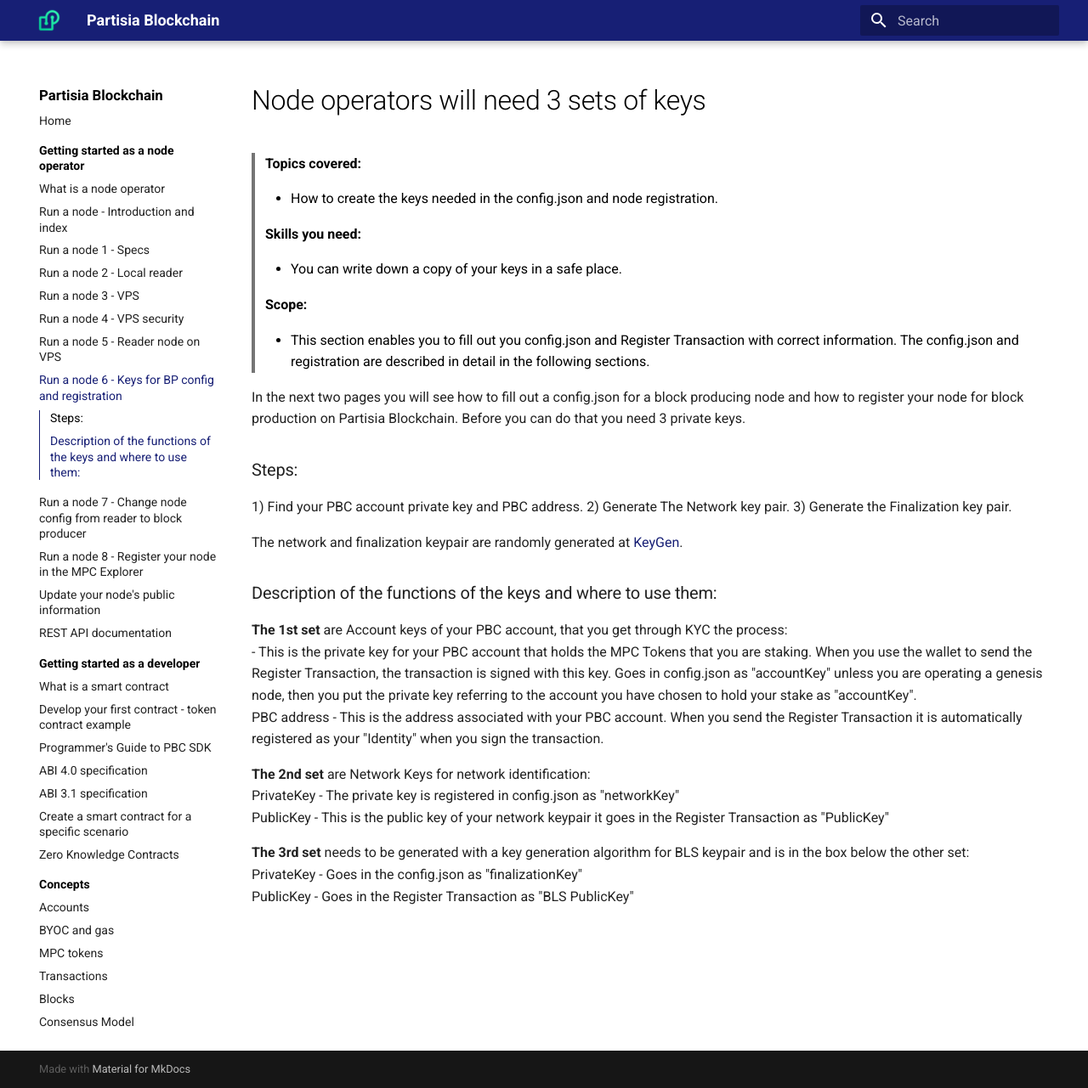
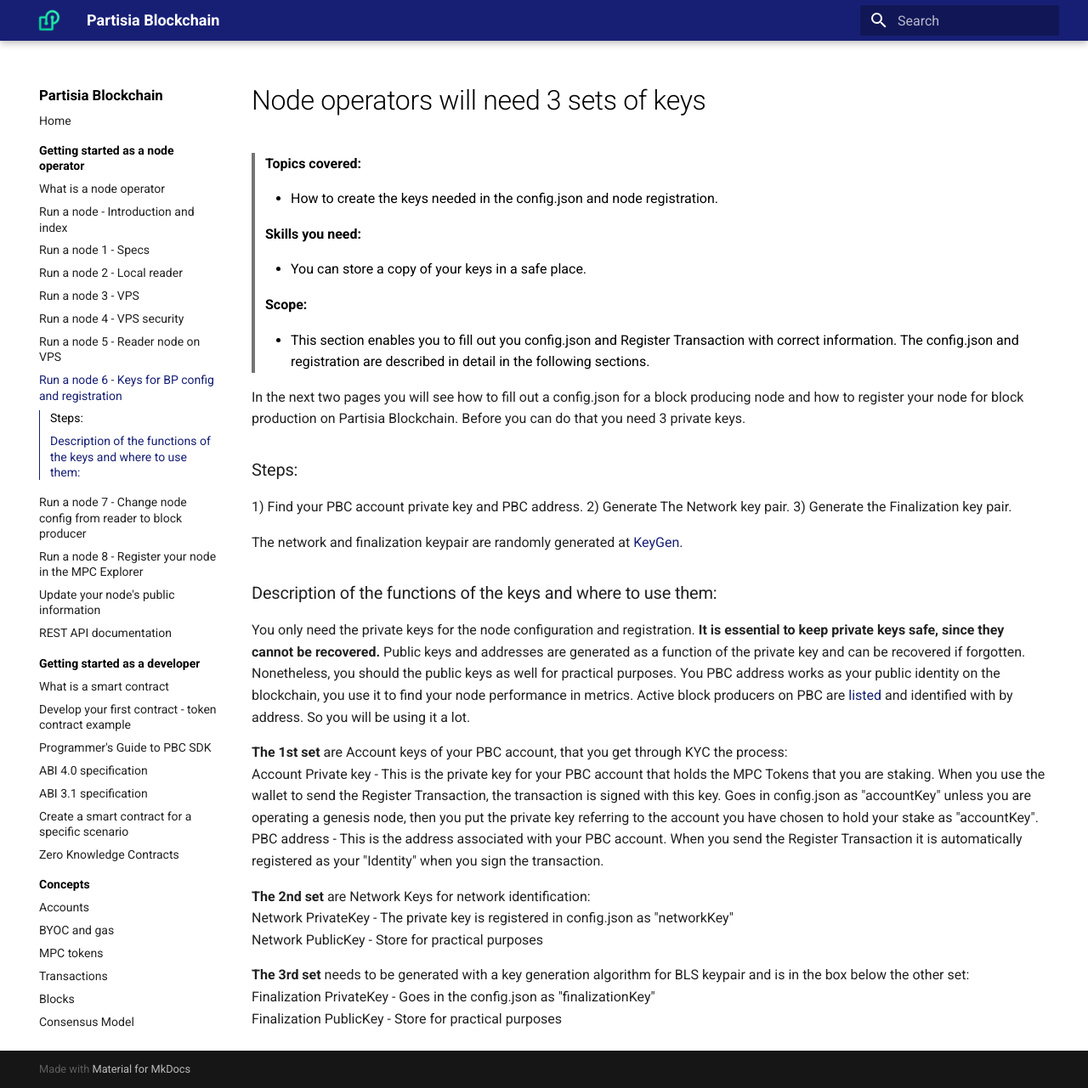
Before and after one commit to 0xSero/partisia-docs, an MkDocs documentation site: the page built from docs/operator-6-keys.md, in a window 1280 px wide and 1281 px high. Shown: the whole window at 85% size. Built offline with MkDocs 1.6.1 and Material for MkDocs 9.7.7, drawn with Linux system fonts in a browser that asks for light colours; a script that is not in the unit is left out.

Commit message:
Expanded introduction to guide

```diff
--- a/docs/operator-6-keys.md
+++ b/docs/operator-6-keys.md
@@ -6,7 +6,7 @@
 >
 >**Skills you need:**
 >
-> - You can write down a copy of your keys in a safe place.
+> - You can store a copy of your keys in a safe place.
 >
 >**Scope:**
 >
@@ -23,14 +23,16 @@
 
 ### Description of the functions of the keys and where to use them:
 
+You only need the private keys for the node configuration and registration. **It is essential to keep private keys safe, since they cannot be recovered.** Public keys and addresses are generated as a function of the private key and can be recovered if forgotten. Nonetheless, you should the public keys as well for practical purposes. You PBC address works as your public identity on the blockchain, you use it to find your node performance in metrics. Active block producers on PBC are [listed](https://mpcexplorer.com/validators) and identified with by address. So you will be using it a lot.
+
 **The 1st set**  are Account keys of your PBC account, that you get through KYC the process:
- - This is the private key for your PBC account that holds the MPC Tokens that you are staking. When you use the wallet to send the Register Transaction, the transaction is signed with this key. Goes in config.json as "accountKey" unless you are operating a genesis node, then you put the private key referring to the account you have chosen to hold your stake as "accountKey".
+Account Private key - This is the private key for your PBC account that holds the MPC Tokens that you are staking. When you use the wallet to send the Register Transaction, the transaction is signed with this key. Goes in config.json as "accountKey" unless you are operating a genesis node, then you put the private key referring to the account you have chosen to hold your stake as "accountKey".
 PBC address - This is the address associated with your PBC account. When you send the Register Transaction it is automatically registered as your "Identity" when you sign the transaction.
 
 **The 2nd set** are Network Keys for network identification:
-PrivateKey - The private key is registered in config.json as "networkKey"
-PublicKey - This is the public key of your network keypair it goes in the Register Transaction as "PublicKey"
+Network PrivateKey - The private key is registered in config.json as "networkKey"
+Network PublicKey - Store for practical purposes
 
 **The 3rd set** needs to be generated with a key generation algorithm for BLS keypair and is in the box below the other set:
-PrivateKey - Goes in the config.json as "finalizationKey"
-PublicKey - Goes in the Register Transaction as "BLS PublicKey"
+Finalization PrivateKey - Goes in the config.json as "finalizationKey"
+Finalization PublicKey - Store for practical purposes
```
